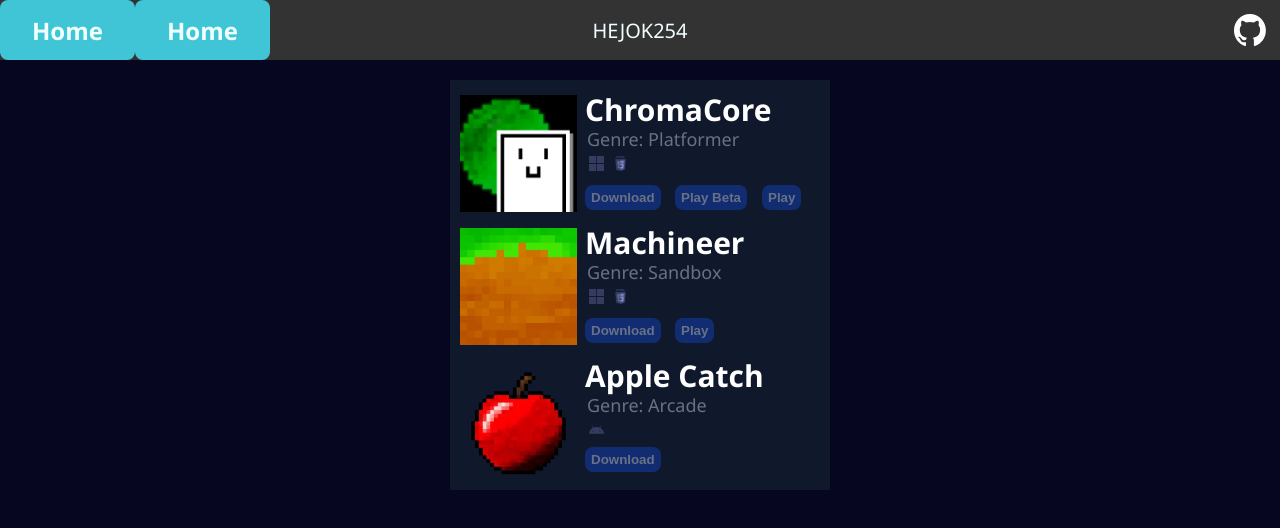
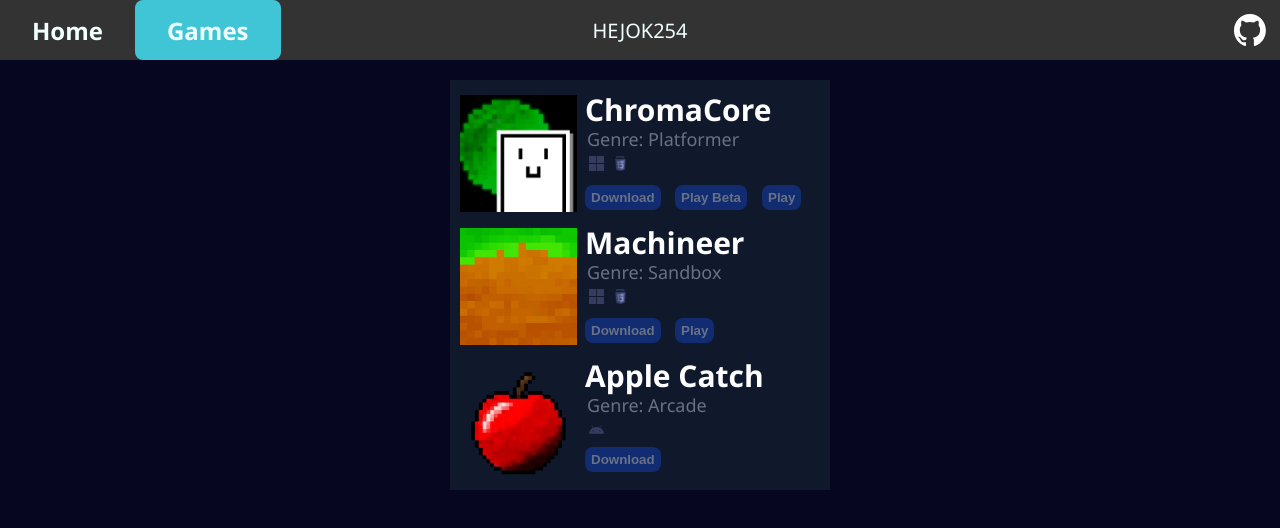
Before and after one commit to HEJOK254/hejok254.github.io, a plain HTML site: page games/index.html in a window 1280 px wide. Drawn offline with Linux system fonts and the light colour scheme.

Commit message:
temp fix for the selected tab.

```diff
--- a/games/index.html
+++ b/games/index.html
@@ -24,8 +24,8 @@
     <body>
         <!--Navigation bar-->
         <ul>
-            <li><a href=".." class="home">Home</a></li>
-            <li><a href="/" class="home">Home</a></li>
+            <li><a href="/" class="">Home</a></li>
+            <li><a href="/games/" class="active">Games</a></li>
             <li id="github"><a href="https://github.com/HEJOK254"><img src="../assets/logos/github-mark-white.svg" title="My Github" alt="GitHub logo"></a></li>
             <li id="signature">HEJOK254</li>
         </ul>
```
Also changed, not shown: index.html (+0 -1 lines).
